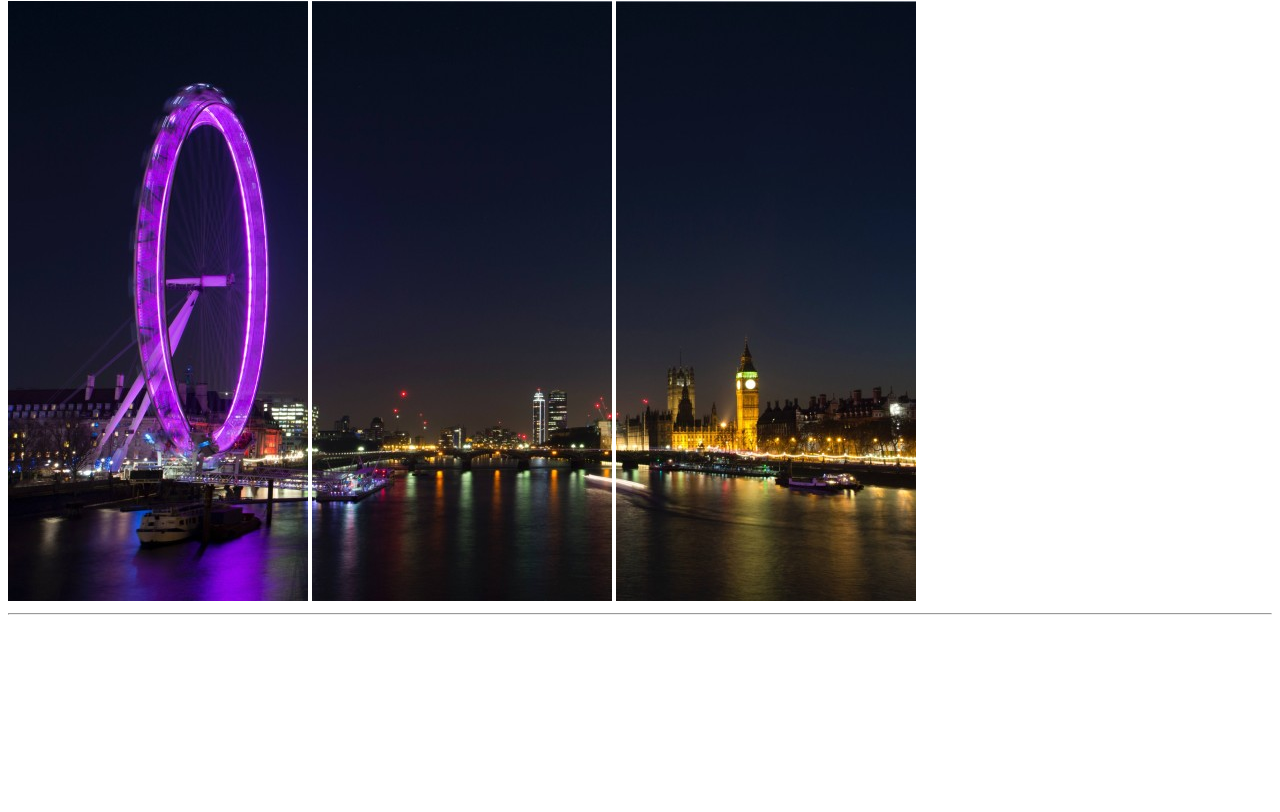
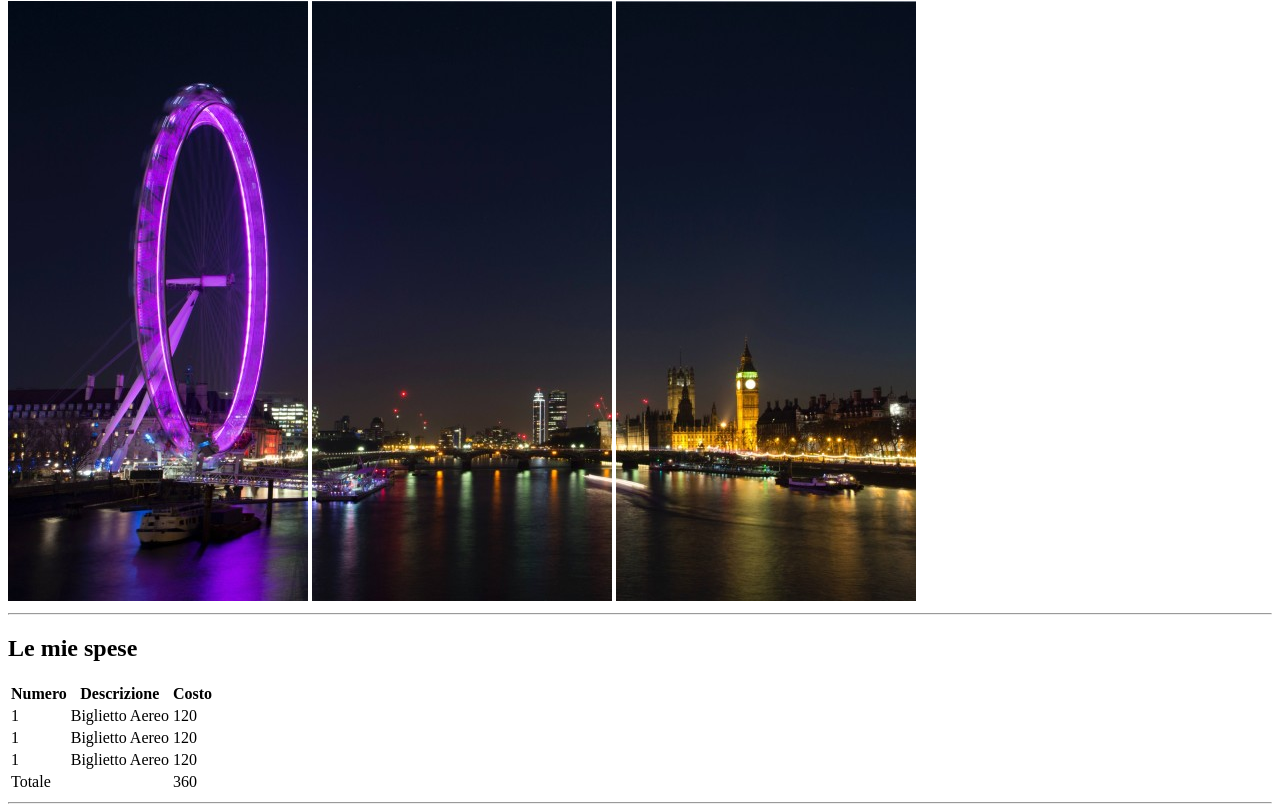
Before and after one commit to DarioEsposito89/html-london-trip, a plain HTML site: page index.html in a window 1280 px wide. Shown: the part 79-891 px from the top of the page. Before the commit the page ends 800 px from the top, so only its background shows below. Drawn offline with Linux system fonts and the light colour scheme.

Commit message:
in main inserito h2 e table (completata)

```diff
--- a/index.html
+++ b/index.html
@@ -14,5 +14,47 @@
             <hr>
         </header>
 
+        <main>
+            <h2>Le mie spese</h2>
+            <table>
+                <thead>
+                    <tr>
+                        <th>Numero</th>
+                        <th>Descrizione</th>
+                        <th>Costo</th>
+                    </tr>
+                </thead>
+                <tbody>
+                    <tr>
+                        <td>1</td>
+                        <td>Biglietto Aereo</td>
+                        <td>120</td>
+                    </tr>
+
+                    <tr>
+                        <td>1</td>
+                        <td>Biglietto Aereo</td>
+                        <td>120</td>
+                    </tr>
+
+                    <tr>
+                        <td>1</td>
+                        <td>Biglietto Aereo</td>
+                        <td>120</td>
+                    </tr>
+
+                    <tr>
+                        <td>Totale</td>
+                        <td></td>
+                        <td>360</td>
+                    </tr>
+                </tbody>
+            </table>
+
+            <hr>
+
+
+        </main>
+
     </body>
 </html>
```
